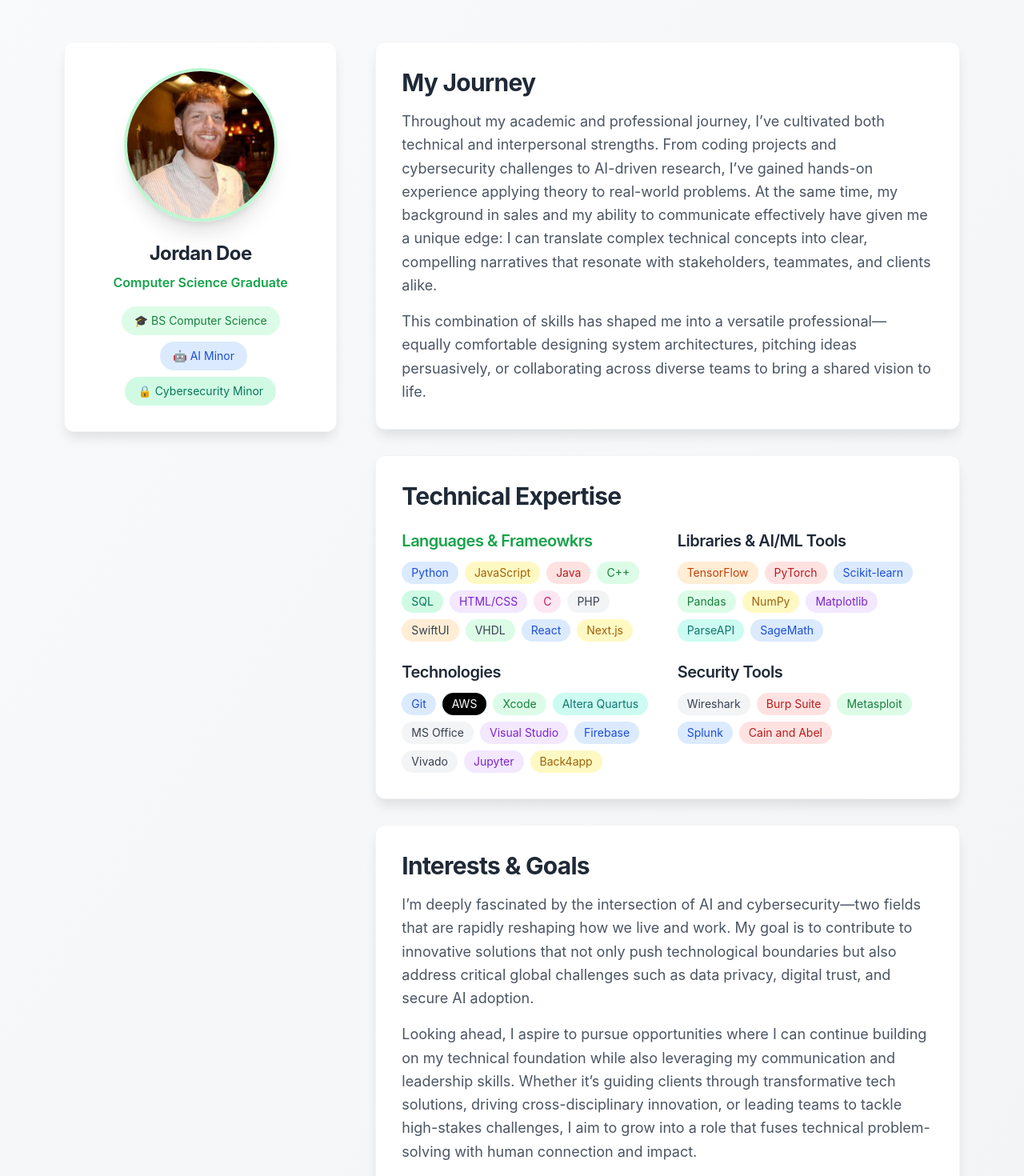
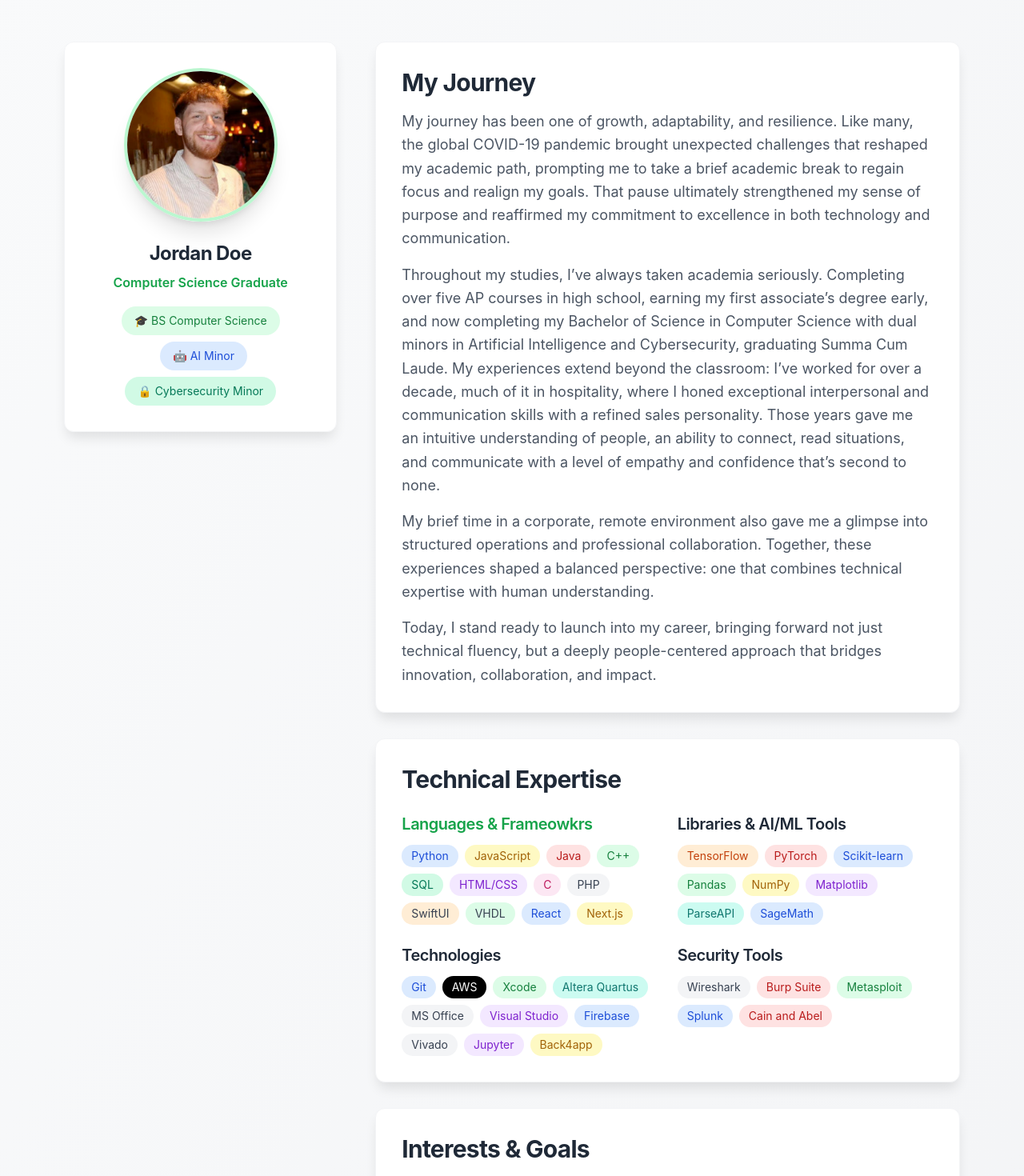
Before and after one commit to sm4j/port_v2, a Next.js app in the folder portfolio-template/: page /about in a window 1280 px wide. Shown: the part 260-1730 px from the top of the page at 80% size. Built offline with nearby package versions, Linux system fonts and the light colour scheme.

Commit message:
About me changes.

```diff
--- a/portfolio-template/src/app/about/page.tsx
+++ b/portfolio-template/src/app/about/page.tsx
@@ -44,18 +44,33 @@ const AboutPage = () => {
                         <div className="card p-8">
                             <h2 className="text-3xl font-bold text-gray-800 mb-4">My Journey</h2>
                             <p className="text-gray-600 text-lg leading-relaxed mb-4">
-                                Throughout my academic and professional journey, I’ve cultivated both technical
-                                and interpersonal strengths. From coding projects and cybersecurity challenges to
-                                AI-driven research, I’ve gained hands-on experience applying theory to real-world
-                                problems. At the same time, my background in sales and my ability to communicate
-                                effectively have given me a unique edge: I can translate complex technical concepts
-                                into clear, compelling narratives that resonate with stakeholders, teammates, and
-                                clients alike.
+                                My journey has been one of growth, adaptability, and resilience.
+                                Like many, the global COVID-19 pandemic brought unexpected challenges
+                                that reshaped my academic path, prompting me to take a brief academic
+                                break to regain focus and realign my goals. That pause ultimately
+                                strengthened my sense of purpose and reaffirmed my commitment to
+                                excellence in both technology and communication.
                             </p>
                             <p className="text-gray-600 text-lg leading-relaxed">
-                                This combination of skills has shaped me into a versatile professional—equally
-                                comfortable designing system architectures, pitching ideas persuasively, or
-                                collaborating across diverse teams to bring a shared vision to life.
+                                Throughout my studies, I’ve always taken academia seriously. Completing
+                                over five AP courses in high school, earning my first associate’s degree early,
+                                and now completing my Bachelor of Science in Computer Science with dual minors in
+                                Artificial Intelligence and Cybersecurity, graduating Summa Cum Laude.
+                                My experiences extend beyond the classroom: I’ve worked for over a decade,
+                                much of it in hospitality, where I honed exceptional interpersonal and
+                                communication skills with a refined sales personality. Those years gave
+                                me an intuitive understanding of people, an ability to connect, read situations,
+                                and communicate with a level of empathy and confidence that’s second to none.
+                            </p>
+                            <p className="text-gray-600 text-lg leading-relaxed mt-4">
+                                My brief time in a corporate, remote environment also gave me a glimpse
+                                into structured operations and professional collaboration. Together, these
+                                experiences shaped a balanced perspective: one that combines technical expertise
+                                with human understanding.
+                            </p>
+                            <p className="text-gray-600 text-lg leading-relaxed mt-4">
+                               Today, I stand ready to launch into my career, bringing forward not just technical
+                               fluency, but a deeply people-centered approach that bridges innovation, collaboration, and impact.
                             </p>
                         </div>
 
@@ -125,19 +140,23 @@ const AboutPage = () => {
                         <div className="card p-8">
                             <h2 className="text-3xl font-bold text-gray-800 mb-4">Interests & Goals</h2>
                             <p className="text-gray-600 text-lg leading-relaxed mb-4">
-                               I’m deeply fascinated by the intersection of AI and cybersecurity—two fields
-                               that are rapidly reshaping how we live and work. My goal is to contribute to
-                               innovative solutions that not only push technological boundaries but also
-                               address critical global challenges such as data privacy, digital trust, and
-                               secure AI adoption.
+                              I’m deeply fascinated by the evolving relationship between Artificial Intelligence
+                              and Cybersecurity, two disciplines that define our digital future. My goal is to
+                              contribute to forward-thinking innovations that strengthen data security, ethical AI,
+                              and digital trust.
                             </p>
                             <p className="text-gray-600 text-lg leading-relaxed">
-                                Looking ahead, I aspire to pursue opportunities where I can continue building
-                                on my technical foundation while also leveraging my communication and leadership
-                                skills. Whether it’s guiding clients through transformative tech solutions,
-                                driving cross-disciplinary innovation, or leading teams to tackle high-stakes
-                                challenges, I aim to grow into a role that fuses technical problem-solving with
-                                human connection and impact.
+                                Beyond the technical, I aspire to bridge the gap between technology and human connection,
+                                 leveraging my unique blend of analytical rigor, creativity, and interpersonal intuition
+                                 to make technology more relatable and impactful. Whether working with clients, leading a team,
+                                 or architecting solutions, I aim to translate complexity into clarity and inspire confidence in
+                                 the process.
+                            </p>
+                            <p className="text-gray-600 text-lg leading-relaxed mt-4">
+                                I’m open to opportunities that challenge me to grow across domains, from technical engineering
+                                to strategic communication. Long-term, I see success not only in professional achievement but
+                                also in personal fulfillment: becoming a family man, building meaningful relationships, and
+                                contributing to a life defined by balance, purpose, and impact.
                             </p>
                         </div>
                     </div>
```
